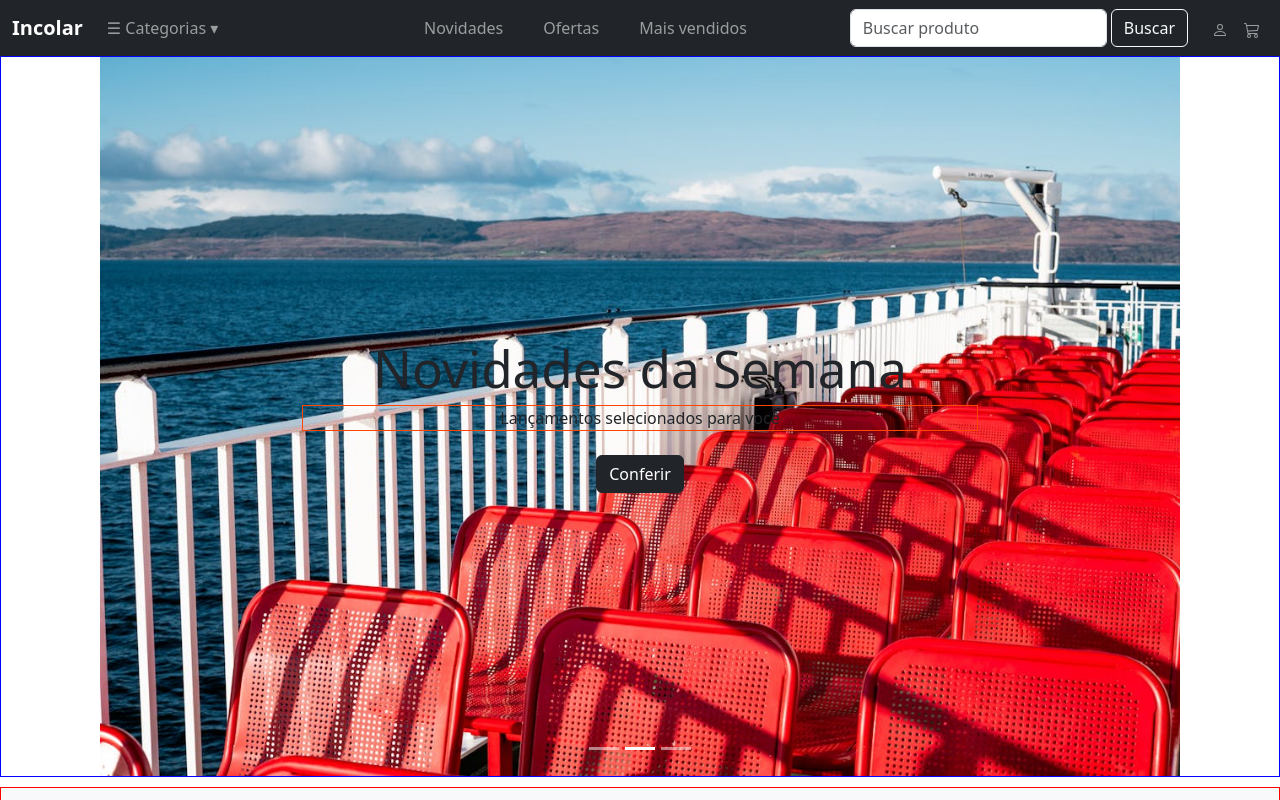
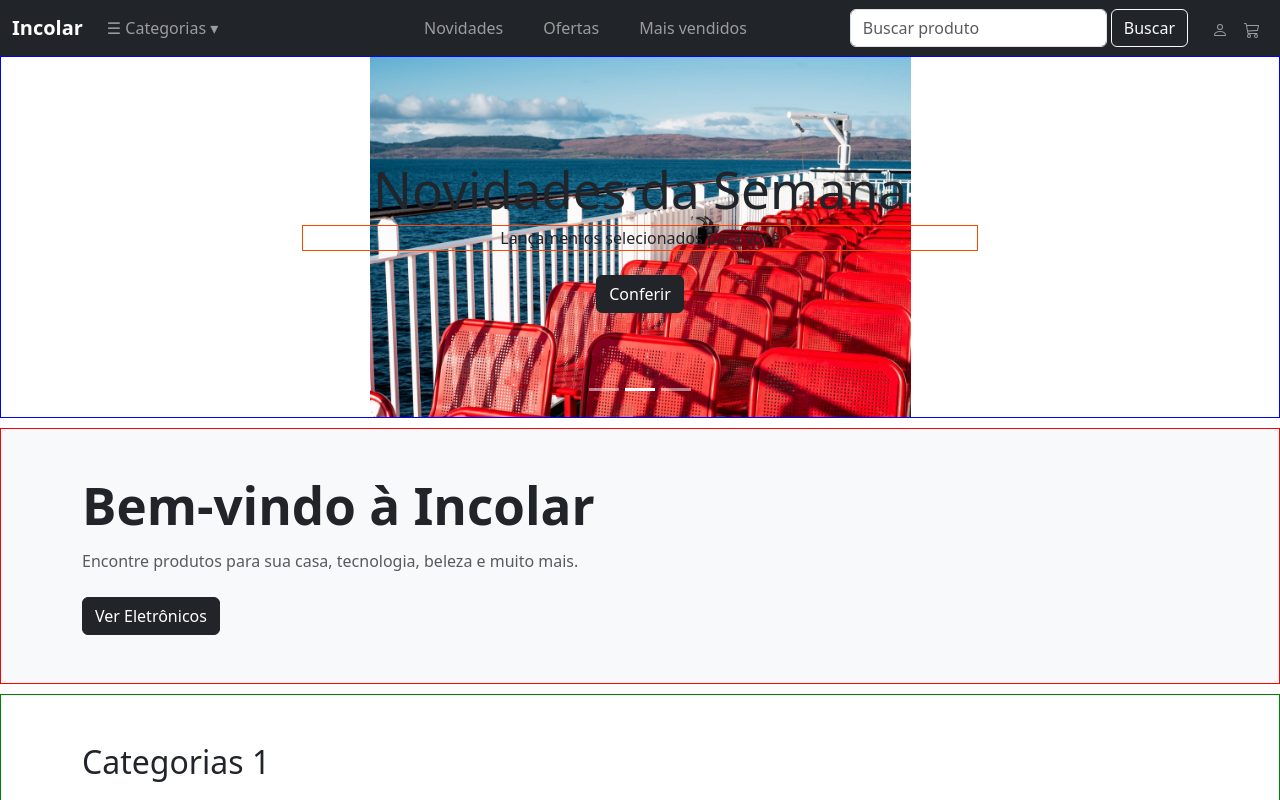
Before and after one commit to dcs30000/landingPage-reactjsBootstrap, a React (Vite) app: page / in a window 1280 px wide. Shown: the top 800 px of the page. Built offline with nearby package versions, Linux system fonts and the light colour scheme.

Commit message:
retirei aspect-ratio e coloquei heigth em .hero-slide

```diff
--- a/src/pages/Home/Home.css
+++ b/src/pages/Home/Home.css
@@ -29,7 +29,9 @@
   /*min-height: 60vh; /*altura proporcional*/
   /*min-height: clamp(400px, 60vh, 700px);*/
 
-  aspect-ratio: 16/9;  /*controla proporção do banner*/
+  /*aspect-ratio: 16/9;  /*controla proporção do banner*/
+
+  height: clamp(300px, 45vh, 500px);
 
   display: flex;
   align-items: center;
```
